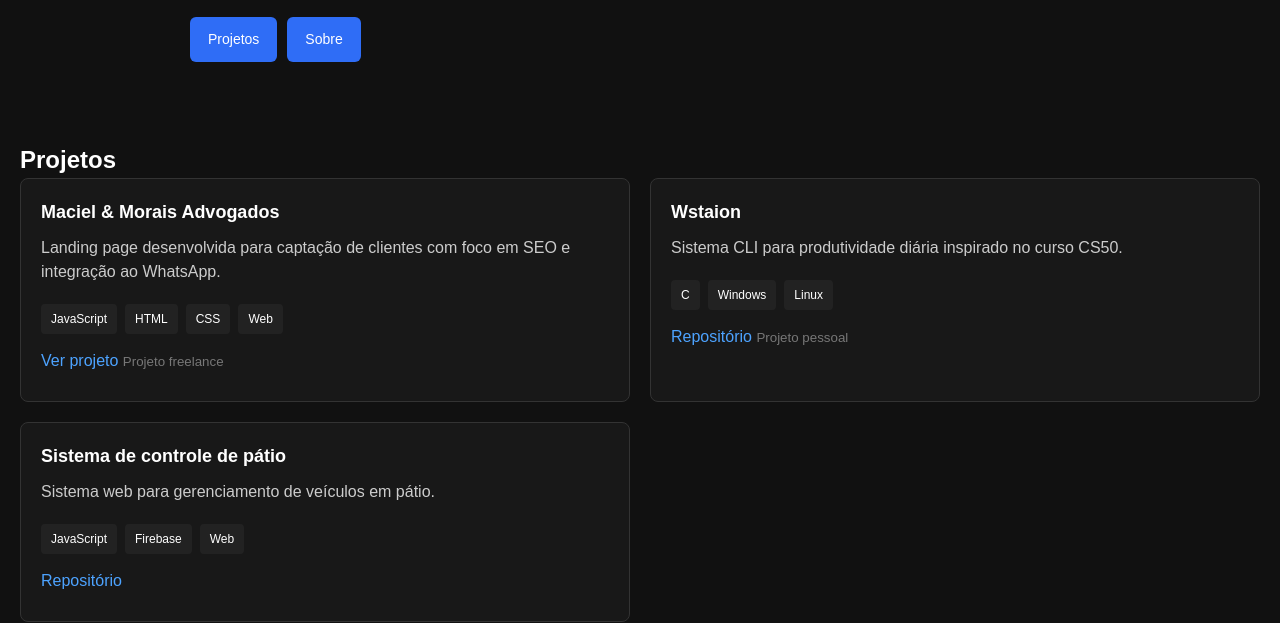
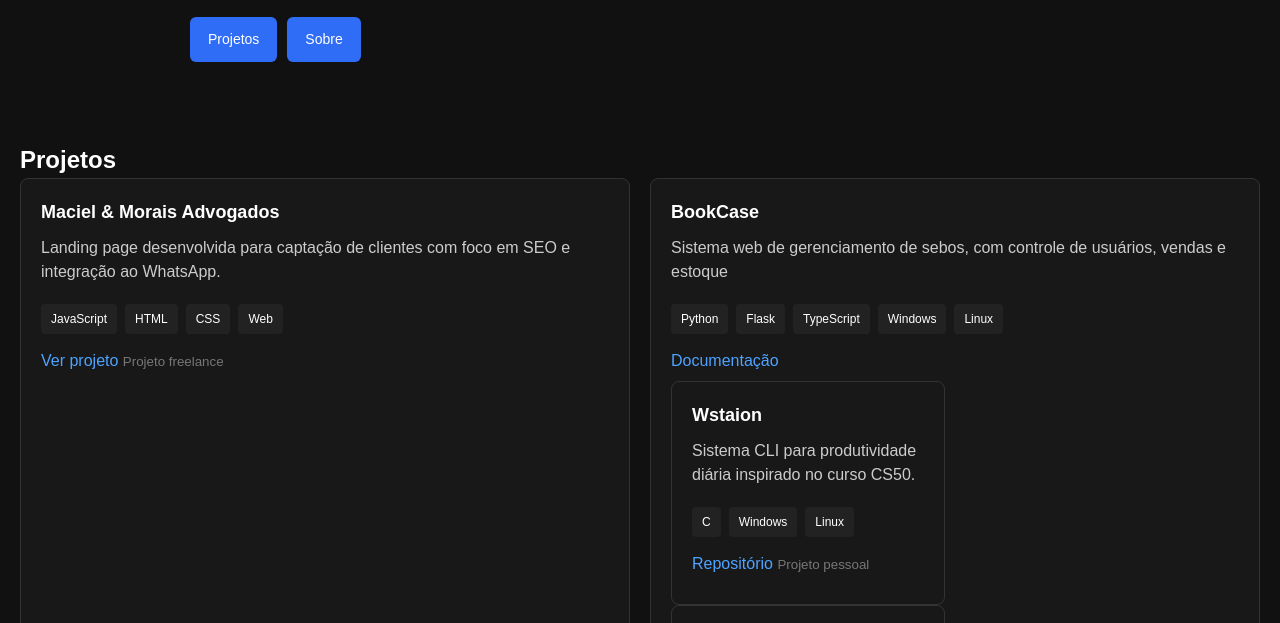
Before and after one commit to maiconjsv/mypersonalsite, a plain HTML site: page index.html in a window 1280 px wide. Shown: the part 167-790 px from the top of the page. Drawn offline with Linux system fonts and the light colour scheme.

Commit message:
release: documentação bookcase

```diff
--- a/index.html
+++ b/index.html
@@ -55,6 +55,25 @@ Ver projeto
 <small>Projeto freelance</small>
 
 </div>
+
+<div class="project">
+<h3>BookCase</h3>
+
+<p>
+    Sistema web de gerenciamento de sebos, com controle de usuários, vendas e estoque
+</p>
+
+<ul>
+<li>Python</li>
+<li>Flask</li>
+<li>TypeScript</li>
+<li>Windows</li>
+<li>Linux</li>
+</ul>
+
+<a href="https://github.com/maiconjsv/documentacao-bookcase/index.html" target="_blank">
+    Documentação
+</a>
 
 <div class="project">
 <h3>Wstaion</h3>
--- a/src/css/index.css
+++ b/src/css/index.css
@@ -1,4 +1,19 @@
 @charset "UTF-8";
+
+:root{
+    --cor-fundo: #111;
+    --cor-fundo-secundario: #151515;
+    --cor-card: #181818;
+    --cor-card-secundaria: #222;
+    --cor-borda: #333;
+
+    --cor-primaria: #2f6df6;
+    --cor-link: #4da3ff;
+
+    --cor-texto: #fff;
+    --cor-texto-secundario: #ccc;
+    --cor-texto-fraco: #777;
+}
 
 * {
 margin: 0;
@@ -8,8 +23,8 @@ font-family: Arial, Helvetica, sans-serif;
 }
 
 body {
-background: #111;
-color: #fff;
+background: var(--cor-fundo);
+color: var(--cor-texto);
 line-height: 1.5;
 }
 
@@ -20,7 +35,7 @@ padding: 40px 20px;
 h1 {
 font-size: 36px;
 margin-bottom: 10px;
-color: #2f6df6;
+color: var(--cor-primaria);
 }
 
 h2 {
@@ -34,7 +49,7 @@ margin-bottom: 10px;
 }
 
 p {
-color: #ccc;
+color: var(--cor-texto-secundario);
 margin-bottom: 20px;
 }
 
@@ -50,8 +65,8 @@ flex-wrap: wrap;
 }
 
 .btn {
-background: #2f6df6;
-color: white;
+background: var(--cor-primaria);
+color: var(--cor-texto);
 padding: 12px 18px;
 text-decoration: none;
 border-radius: 6px;
@@ -65,10 +80,10 @@ gap: 20px;
 }
 
 .project {
-border: 1px solid #333;
+border: 1px solid var(--cor-borda);
 padding: 20px;
 border-radius: 8px;
-background: #181818;
+background: var(--cor-card);
 }
 
 .project ul {
@@ -80,25 +95,25 @@ margin-bottom: 15px;
 }
 
 .project li {
-background: #222;
+background: var(--cor-card-secundaria);
 padding: 6px 10px;
 border-radius: 4px;
 font-size: 12px;
 }
 
 .project a {
-color: #4da3ff;
+color: var(--cor-link);
 text-decoration: none;
 display: inline-block;
 margin-bottom: 8px;
 }
 
 small {
-color: #777;
+color: var(--cor-texto-fraco);
 }
 
 #about {
-background: #151515;
+background: var(--cor-fundo-secundario);
 }
 
 .stacks {
@@ -110,7 +125,7 @@ margin-top: 15px;
 }
 
 .stacks li {
-background: #222;
+background: var(--cor-card-secundaria);
 padding: 8px 12px;
 border-radius: 4px;
 font-size: 13px;
@@ -123,7 +138,7 @@ gap: 20px;
 }
 
 .social a {
-color: #4da3ff;
+color: var(--cor-link);
 text-decoration: none;
 font-size: 14px;
 }
@@ -131,7 +146,7 @@ font-size: 14px;
 footer {
 text-align: center;
 padding: 20px;
-border-top: 1px solid #222;
+border-top: 1px solid var(--cor-card-secundaria);
 font-size: 14px;
 }
 
```
